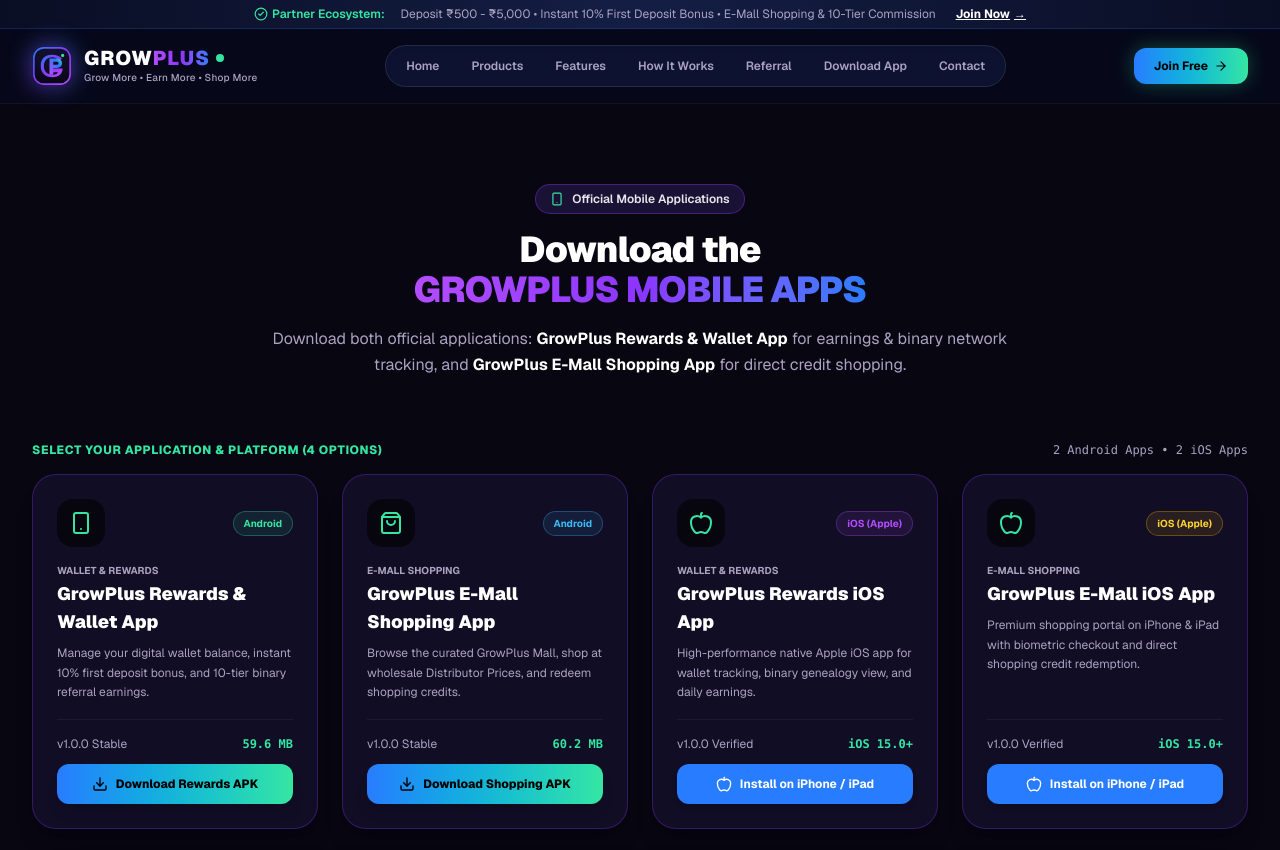
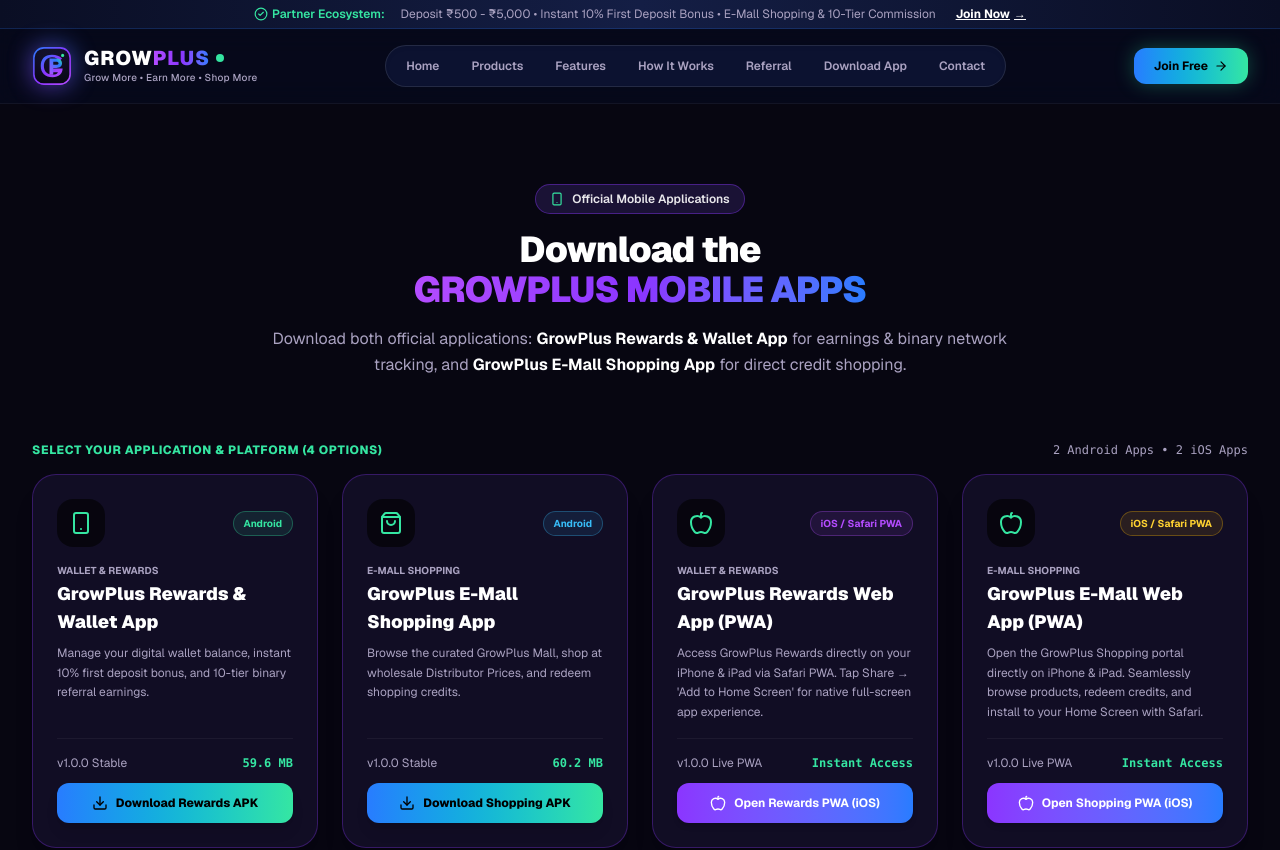
Before and after one commit to growplus11223344-commits/growplus, a Next.js app: page /download-apps in a window 1280 px wide. Shown: the top 850 px of the page. Built offline with nearby package versions, Linux system fonts and the light colour scheme.

Commit message:
feat(downloads): change iOS options to direct Safari PWA apps and keep direct APK downloads for Android

```diff
--- a/app/download-apps/page.tsx
+++ b/app/download-apps/page.tsx
@@ -80,36 +80,36 @@ export default function DownloadAppsPage() {
     },
     {
       id: "rewards-ios",
-      os: "iOS (Apple)",
+      os: "iOS / Safari PWA",
       type: "Wallet & Rewards",
-      title: "GrowPlus Rewards iOS App",
+      title: "GrowPlus Rewards Web App (PWA)",
       osIcon: Apple,
-      store: "Apple App Store",
-      version: "v1.0.0 Verified",
-      size: "iOS 15.0+",
+      store: "Safari PWA (iOS)",
+      version: "v1.0.0 Live PWA",
+      size: "Instant Access",
       badgeColor: "text-[#B44CFF] bg-[#B44CFF]/10 border-[#B44CFF]/30",
       description:
-        "High-performance native Apple iOS app for wallet tracking, binary genealogy view, and daily earnings.",
-      downloadUrl: "https://apps.apple.com",
-      fileName: "Apple App Store",
-      buttonText: "Install on iPhone / iPad",
+        "Access GrowPlus Rewards directly on your iPhone & iPad via Safari PWA. Tap Share → 'Add to Home Screen' for native full-screen app experience.",
+      downloadUrl: "https://growplus-rewards-pwa.onrender.com",
+      fileName: "GrowPlus Rewards PWA",
+      buttonText: "Open Rewards PWA (iOS)",
       isApk: false,
     },
     {
       id: "shopping-ios",
-      os: "iOS (Apple)",
+      os: "iOS / Safari PWA",
       type: "E-Mall Shopping",
-      title: "GrowPlus E-Mall iOS App",
+      title: "GrowPlus E-Mall Web App (PWA)",
       osIcon: Apple,
-      store: "Apple App Store",
-      version: "v1.0.0 Verified",
-      size: "iOS 15.0+",
+      store: "Safari PWA (iOS)",
+      version: "v1.0.0 Live PWA",
+      size: "Instant Access",
       badgeColor: "text-amber-300 bg-amber-400/10 border-amber-400/30",
       description:
-        "Premium shopping portal on iPhone & iPad with biometric checkout and direct shopping credit redemption.",
-      downloadUrl: "https://apps.apple.com",
-      fileName: "Apple App Store",
-      buttonText: "Install on iPhone / iPad",
+        "Open the GrowPlus Shopping portal directly on iPhone & iPad. Seamlessly browse products, redeem credits, and install to your Home Screen with Safari.",
+      downloadUrl: "https://growplus-shopping-pwa.onrender.com",
+      fileName: "GrowPlus Shopping PWA",
+      buttonText: "Open Shopping PWA (iOS)",
       isApk: false,
     },
   ];
@@ -207,12 +207,10 @@ export default function DownloadAppsPage() {
                       </a>
                     ) : (
                       <a
-                        href="/register"
-                        onClick={(e) => {
-                          e.preventDefault();
-                          setDownloadModal(app.title);
-                        }}
-                        className="w-full py-3 rounded-xl bg-[#287CFF] hover:bg-[#35E6A2] hover:text-black text-white font-bold text-xs flex items-center justify-center gap-2 shadow-md transition-all hover:scale-102 cursor-pointer"
+                        href={app.downloadUrl}
+                        target="_blank"
+                        rel="noopener noreferrer"
+                        className="w-full py-3 rounded-xl bg-gradient-to-r from-[#8B35FF] to-[#287CFF] hover:opacity-90 text-white font-bold text-xs flex items-center justify-center gap-2 shadow-md transition-all hover:scale-102 cursor-pointer"
                       >
                         <Apple className="w-4 h-4" />
                         <span>{app.buttonText}</span>
```
